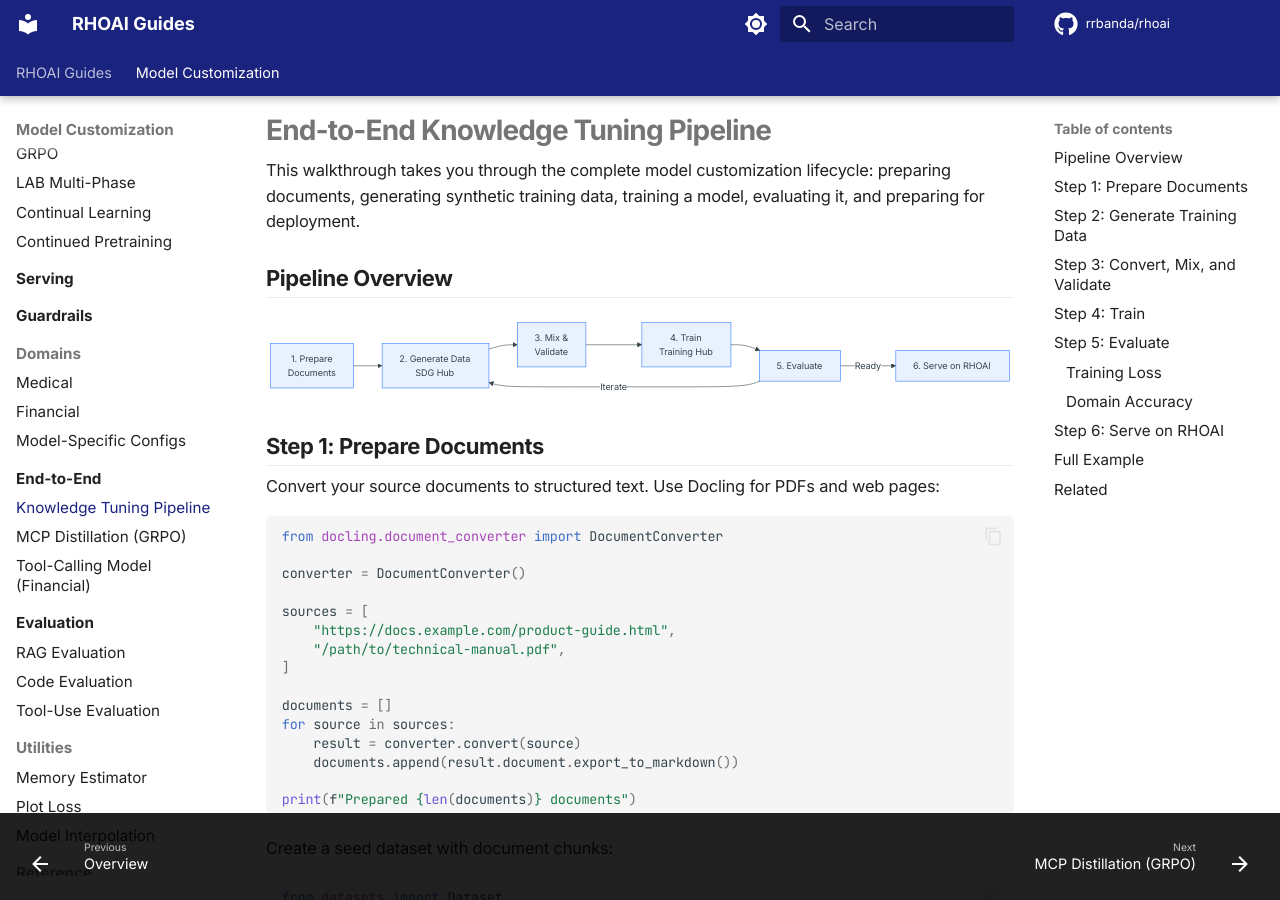
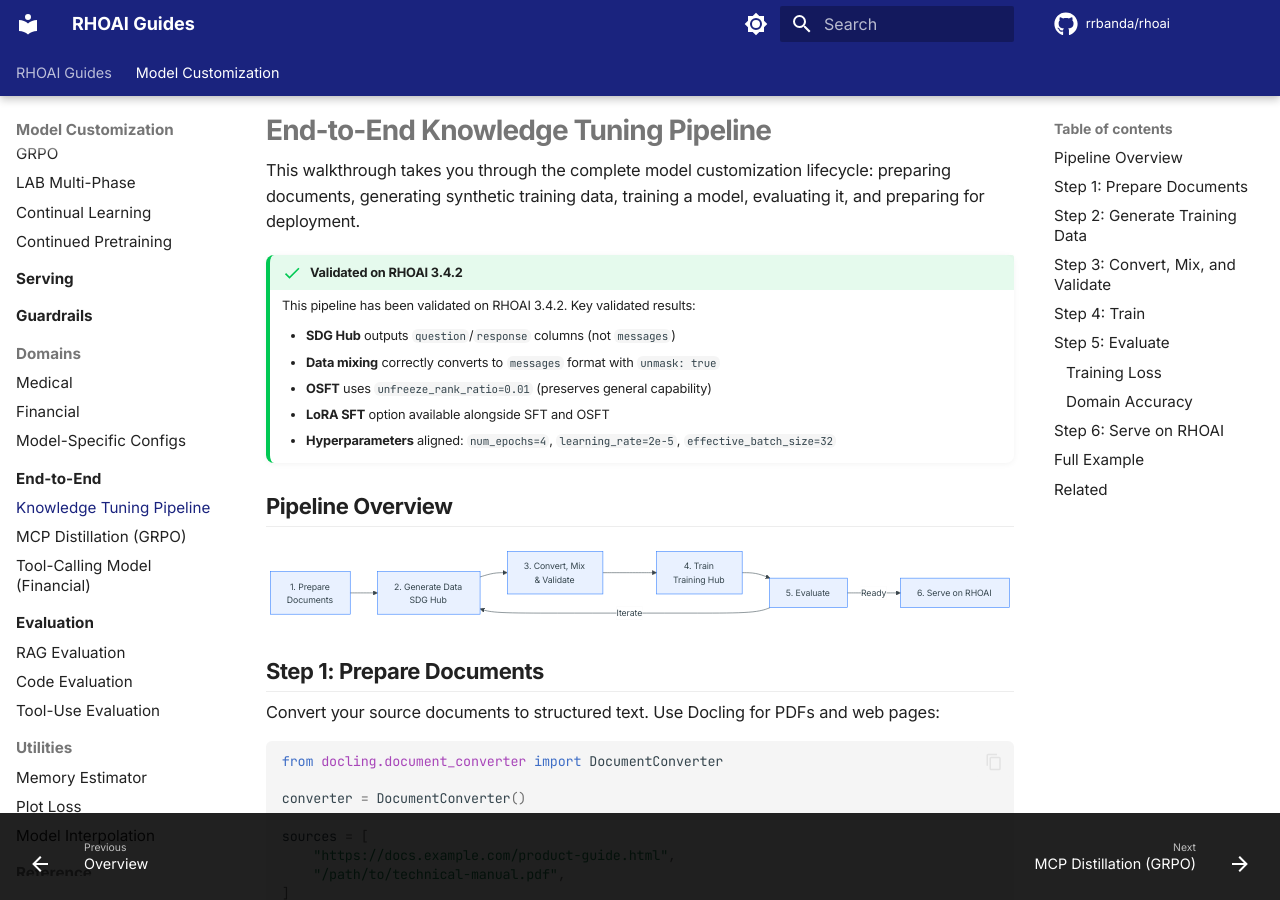
Before and after one commit to rrbanda/rhoai, an MkDocs documentation site: the page built from docs/end-to-end/knowledge-tuning.md, in a window 1280 px wide and 900 px high. Built offline with MkDocs 1.6.1 and Material for MkDocs 9.7.7, drawn with Linux system fonts in a browser that asks for light colours; comment, search, counter and statistics services are not loaded.

Commit message:
fix: residual tool_calls counter bug + add validation badges
- Fix 02_format_training_data.py statistics counter to count
  tool_calls (not legacy function_call)
- Add "Validated on RHOAI 3.4.2" admonitions to tool-calling
  and knowledge tuning docs with specific test results
- Update landing page metrics with validation badge
- Fix mermaid diagram label for knowledge tuning Step 3

````diff
--- a/docs/end-to-end/knowledge-tuning.md
+++ b/docs/end-to-end/knowledge-tuning.md
@@ -1,13 +1,22 @@
 # End-to-End Knowledge Tuning Pipeline
 
 This walkthrough takes you through the complete model customization lifecycle: preparing documents, generating synthetic training data, training a model, evaluating it, and preparing for deployment.
+
+!!! success "Validated on RHOAI 3.4.2"
+    This pipeline has been validated on RHOAI 3.4.2. Key validated results:
+
+    - **SDG Hub** outputs `question`/`response` columns (not `messages`)
+    - **Data mixing** correctly converts to `messages` format with `unmask: true`
+    - **OSFT** uses `unfreeze_rank_ratio=0.01` (preserves general capability)
+    - **LoRA SFT** option available alongside SFT and OSFT
+    - **Hyperparameters** aligned: `num_epochs=4`, `learning_rate=2e-5`, `effective_batch_size=32`
 
 ## Pipeline Overview
 
 ```mermaid
 graph LR
     A[1. Prepare<br/>Documents] --> B[2. Generate Data<br/>SDG Hub]
-    B --> C[3. Mix &<br/>Validate]
+    B --> C[3. Convert, Mix<br/>& Validate]
     C --> D[4. Train<br/>Training Hub]
     D --> E[5. Evaluate]
     E -->|Iterate| B
````
Also changed, not shown: docs/end-to-end/tool-calling-financial.md (+10 -0 lines), docs/index.md (+1 -1 lines), 1 other file.
